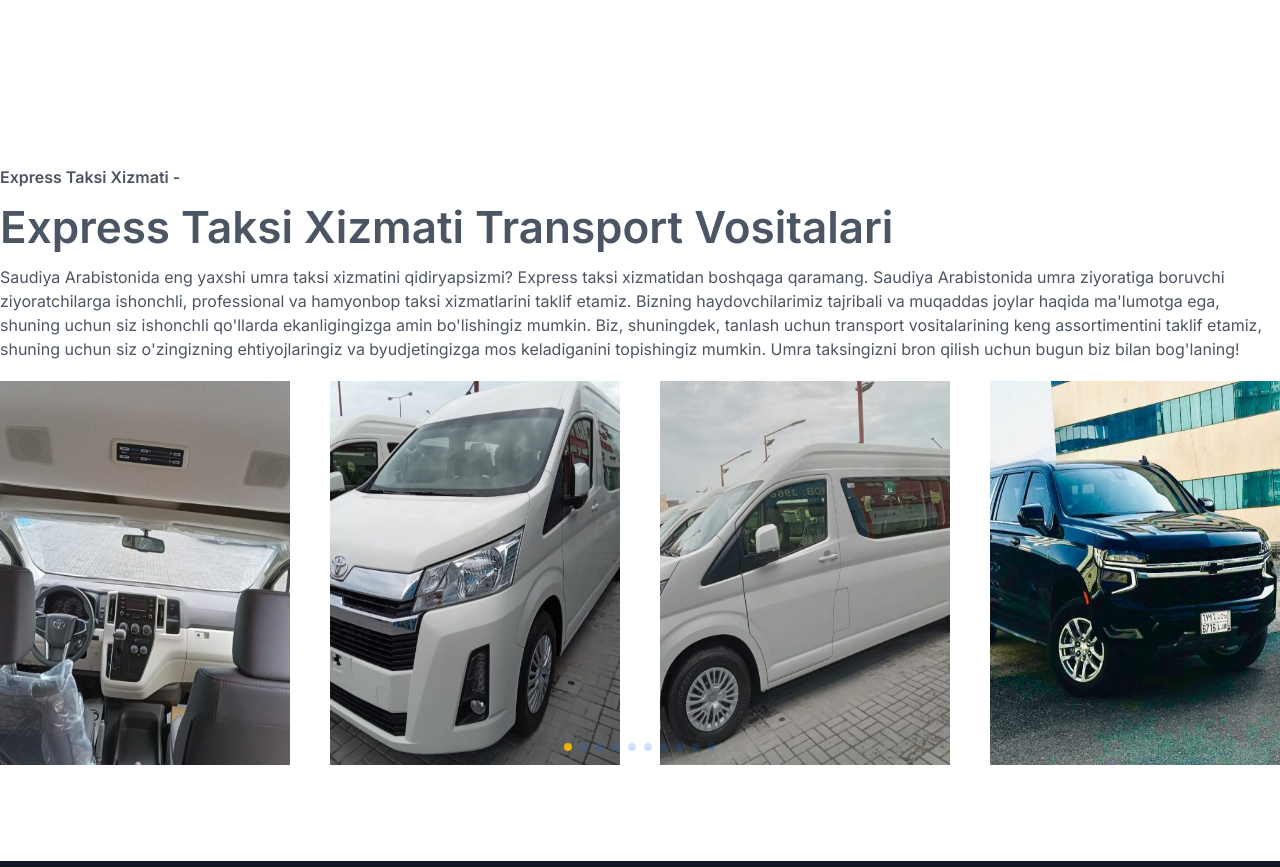
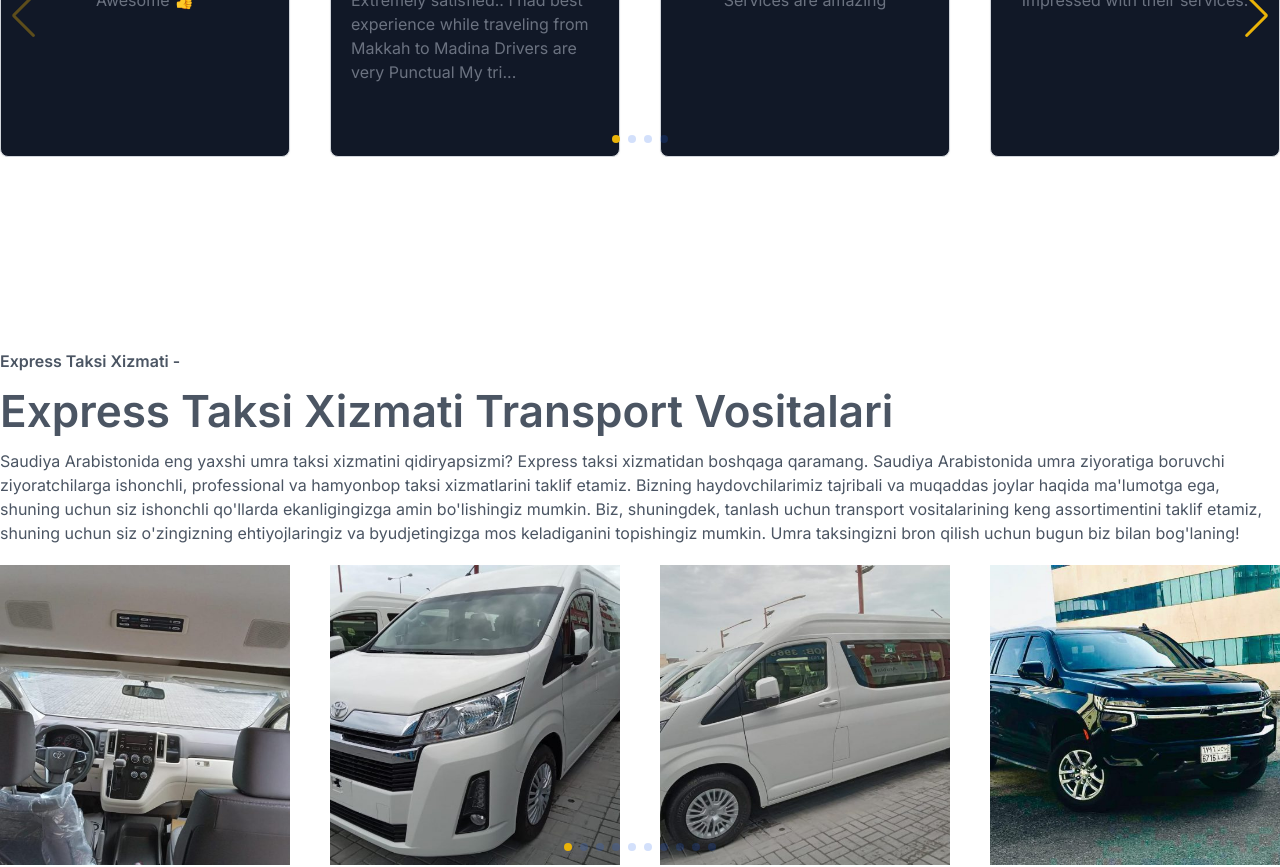
Before and after one commit to muhammadali1995/express-taxi-umrah, a Next.js app: page / in a window 1280 px wide. Shown: the part 3440-4307 px from the top of the page. Built offline with nearby package versions, Linux system fonts and the light colour scheme.

Commit message:
carousel fixed

```diff
--- a/app/(pages)/contact/page.tsx
+++ b/app/(pages)/contact/page.tsx
@@ -15,7 +15,7 @@ export default function Contact() {
                 />
                 <div className="bg-[#00000080] px-7 py-32 lg:px-10 lg:min-h-[70vh] flex items-center">
                     <div className="mx-auto max-w-2xl text-center">
-                        <h2 className="text-4xl font-bold tracking-tight text-white sm:text-6xl">Biz Bilan Bog'laning</h2>
+                        <h2 className="text-4xl font-bold tracking-tight text-white sm:text-6xl">Biz Bilan Bog&#39;laning</h2>
                         <p className="mt-6  lg:text-xl leading-8 text-white">
                             Express Taksi Xizmati | Umra va Haj uchun Eng Yaxshi Taxsi Xizmati
                         </p>
--- a/app/(pages)/page.tsx
+++ b/app/(pages)/page.tsx
@@ -103,22 +103,23 @@ export default function Home() {
           </div>
         </div>
       </div>
+      <div className="py-12 lg:py-24 px-5 md:px-10 lg:px-0">
         <div className="mx-w-7xl mx-auto mb-10">
           <h1 className="text-3xl lg:text-[44px] text-center mb-2">Har bir byudjet uchun mashina</h1>
           <p className="bg-gray-900 text-yellow-500 text-center lg:text-2xl py-2 max-w-7xl mx-auto w-full">
-          Aeroportda olib ketish oldindan to'lanadi.
+            Aeroportda olib ketish oldindan to&#39;lanadi.
           </p>
         </div>
         <div className="max-w-7xl mx-auto shadow-lg">
           <Tabs>
             {ServicePriceForCar.map((item: any) => {
               return <Tab key={item.name} label={item.name}>
-              <div className="flex p-10 flex-col lg:flex-row">
+                <div className="flex p-5 lg:p-10 flex-col lg:flex-row">
                   <div className="w-full lg:w-1/2">
-                  <h1 className="text-2xl font-bold capitalize mb-4">{item.model}</h1>
+                    <h1 className="md:text-xl lg:text-2xl font-bold capitalize mb-4">{item.model}</h1>
                     <ul className="pl-5">
                       {item.directions.map((direction: any, index: number) => {
-                      return <li key={index} className="list-disc text-gray-600">
+                        return <li key={index} className="list-disc text-gray-600 text-sm lg:text-base">
                           <span className="font-bold">{direction.from}</span>
                           <span className="mx-1">{direction.to !== '' && 'to'}</span>
                           <span className="font-bold">{direction.to} {direction.price}SR</span>
@@ -150,29 +151,30 @@ export default function Home() {
           </Tabs>
 
         </div>
+      </div>
 
-      <div className="bg- lg:py-24 sm:py-32">
+      <div className="sm:py-12 lg:py-24  px-5 md:px-10 lg:px-0">
         <div className="mx-auto max-w-7xl">
           <div className="mx-auto max-w-2xl my-10">
-            <h2 className="text-3xl lg:text-[44px] font-bold text-center capitalize tracking-tight text-gray-900 sm:text-4xl">Express Taksi xizmati haqida boshqalar nima deydi</h2>
+            <h2 className="text-2xl md:text-3xl lg:text-[44px] font-bold text-center capitalize tracking-tight text-gray-900 sm:text-4xl">Express Taksi xizmati haqida boshqalar nima deydi</h2>
           </div>
           <ReviewSlider />
         </div>
       </div>
-      <div className="py-24 px-10 lg:px-0">
+      <div className="py-10 lg:py-24 px-5 md:px-10 lg:px-0">
         <div className="max-w-7xl mx-auto">
           <p className="text-gray-600 font-semibold mb-5">Express Taksi Xizmati -</p>
-          <h1 className="text-3xl lg:text-[44px] text-gray-600 font-semibold mb-5">Express Taksi Xizmati Transport Vositalari</h1>
-          <p className="text-gray-600 mb-5">
+          <h1 className="text-2xl md:text-3xl lg:text-[44px] text-gray-600 font-semibold mb-5">Express Taksi Xizmati Transport Vositalari</h1>
+          <p className="text-sm md:text-base text-gray-600 mb-5">
             Saudiya Arabistonida eng yaxshi umra taksi xizmatini qidiryapsizmi?
             Express taksi xizmatidan boshqaga qaramang.
             Saudiya Arabistonida umra ziyoratiga boruvchi ziyoratchilarga ishonchli,
             professional va hamyonbop taksi xizmatlarini taklif etamiz.
-            Bizning haydovchilarimiz tajribali va muqaddas joylar haqida ma'lumotga ega,
-            shuning uchun siz ishonchli qo'llarda ekanligingizga amin bo'lishingiz mumkin.
+            Bizning haydovchilarimiz tajribali va muqaddas joylar haqida ma&#39;lumotga ega,
+            shuning uchun siz ishonchli qo&#39;llarda ekanligingizga amin bo&#39;lishingiz mumkin.
             Biz, shuningdek, tanlash uchun transport vositalarining keng assortimentini taklif etamiz,
-            shuning uchun siz o'zingizning ehtiyojlaringiz va byudjetingizga mos keladiganini topishingiz mumkin.
-            Umra taksingizni bron qilish uchun bugun biz bilan bog'laning!
+            shuning uchun siz o&#39;zingizning ehtiyojlaringiz va byudjetingizga mos keladiganini topishingiz mumkin.
+            Umra taksingizni bron qilish uchun bugun biz bilan bog&#39;laning!
           </p>
           <CarCarousel />
         </div>
--- a/app/components/CarCarousel.tsx
+++ b/app/components/CarCarousel.tsx
@@ -24,18 +24,14 @@ const carImages = [
 export default function CarCarousel() {
     return (
         <Swiper
-            slidesPerView={4}
+            modules={[Navigation, Pagination]}
+            slidesPerView={1}
             spaceBetween={40}
             loop={true}
             navigation={false}
             pagination={{ clickable: true }}
-            modules={[Navigation, Pagination]}
             className="mySwiper"
             breakpoints={{
-                0: {
-                    width: 0,
-                    slidesPerView: 1,
-                },
                 768: {
                     width: 768,
                     slidesPerView: 2,
@@ -54,8 +50,8 @@ export default function CarCarousel() {
         >
             {carImages.map((obj: any, i) => {
                 return (
-                    <SwiperSlide key={i} className='w-full h-80'>
-                        <Image src={obj.src} alt='car image' width={280} height={320} className='h-80 lg:h-96 w-full' />
+                    <SwiperSlide key={i} className='w-full lg:h-80 relative'>
+                        <Image src={obj.src} alt='car image' width={100} height={100} className='max-h-[300px] lg:h-96 max-w-xs w-full' />
                     </SwiperSlide>
                 )
             })}
--- a/app/components/ReviewSlider.tsx
+++ b/app/components/ReviewSlider.tsx
@@ -1,8 +1,8 @@
+'use client'
 import React from 'react'
 import { Swiper, SwiperSlide } from 'swiper/react';
 import { Pagination, Navigation } from 'swiper/modules';
 import posts from '../data/review';
-// Import Swiper styles
 import 'swiper/css';
 import 'swiper/css/pagination';
 import 'swiper/css/navigation';
@@ -17,38 +17,42 @@ function classNames(...classes: any) {
 export default function ReviewSlider() {
     return (
         <Swiper
-            slidesPerView={4}
+            modules={[Navigation, Pagination]}
             spaceBetween={40}
-            loop={true}
+            slidesPerView={1}
             navigation={true}
-            pagination={{ clickable: true }}
-            modules={[Navigation, Pagination]}
+            pagination={{
+                clickable: true
+            }}
             className="mySwiper"
             breakpoints={{
-                0: {
-                    width: 0,
-                    slidesPerView: 1,
-                },
-                768: {
-                    width: 768,
+
+                640: {
+                    width: 640,
                     slidesPerView: 2,
+                    spaceBetween: 20
                 },
                 1024: {
                     width: 1024,
                     slidesPerView: 3,
+                    spaceBetween: 30,
+
                 },
                 1280: {
                     width: 1280,
                     slidesPerView: 4,
+                    spaceBetween: 40,
                 }
             }}
+
         >
-            {posts.map((post: any, i) => {
+            {
+                posts.map((post: any, i) => {
                     return (
                         <SwiperSlide key={post.id} className='px-2.5 py-5 border border-gray-300 rounded-lg shadow-sm bg-gray-900'>
                             <div className="h-60 flex flex-col items-center">
                                 <div className="flex space-x-4 text-sm text-gray-500 justify-center">
-                                <Image src={post.imgAuthorUrl} alt={post.author} width={100} height={100} className="h-[60px] w-[60px] rounded-full" />
+                                    <Image src={post.imgAuthorUrl} alt={post.author} priority={false} width={100} height={100} className="h-[60px] w-[60px] rounded-full" />
                                     <div>
                                         <h3 className="font-medium text-yellow-500">{post.author}</h3>
                                         <p>
@@ -80,8 +84,9 @@ export default function ReviewSlider() {
                             </div>
                         </SwiperSlide>
                     )
-            })}
+                })
+            }
 
-        </Swiper>
+        </Swiper >
     )
 }
--- a/app/components/Tabs.tsx
+++ b/app/components/Tabs.tsx
@@ -15,8 +15,8 @@ export default function Tabs(props: any) {
                 {children.map((child: any) => (
                     <button
                         key={child.props.label}
-                        className={`${activeTab === child.props.label ? `bg-white text-gray-900 ${border}` : 'bg-yellow-500 text-white'
-                            } flex-1  font-bold py-4`}
+                        className={`${activeTab === child.props.label ? `bg-white  text-gray-900 ${border}` : 'bg-yellow-500 text-white'
+                            } flex-1  font-bold py-2.5 lg:py-4 text-xs md:text-base `}
                         onClick={e => handleClick(e, child.props.label)}
                     >
                         {child.props.label}
```
Lines whose indentation alone changed are shown as unchanged.
